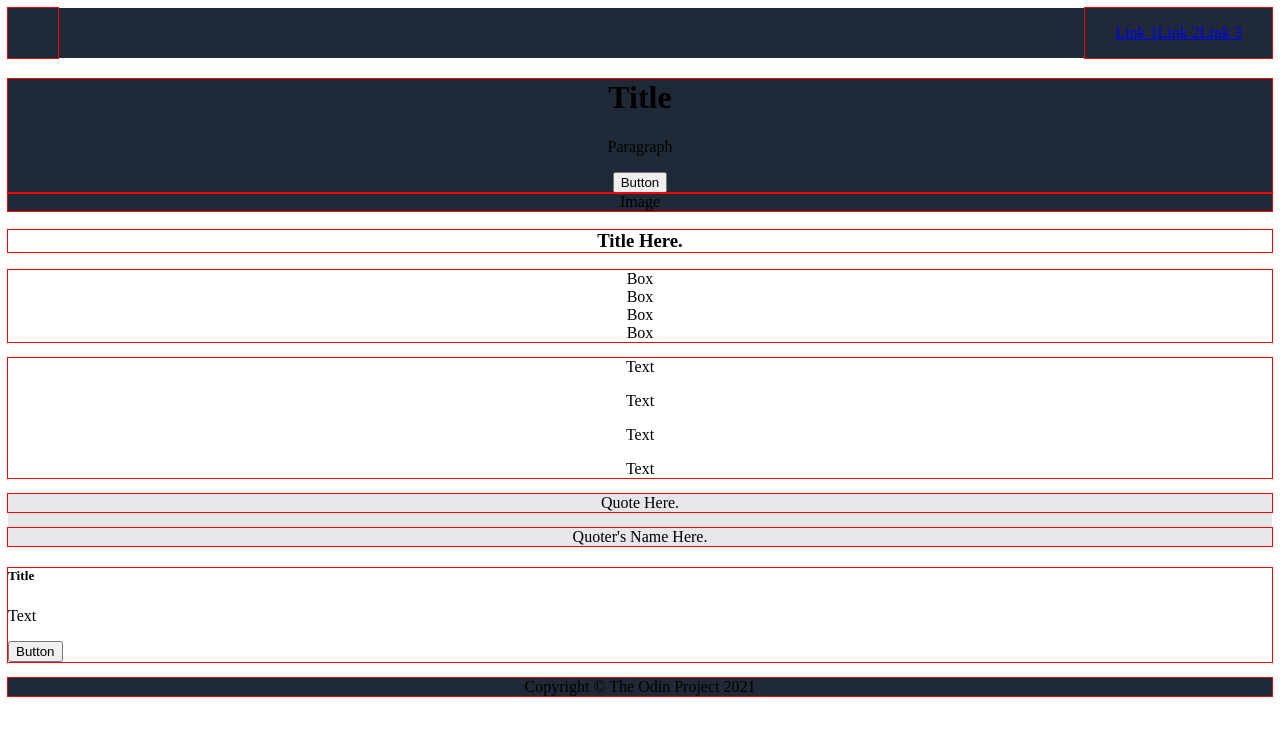
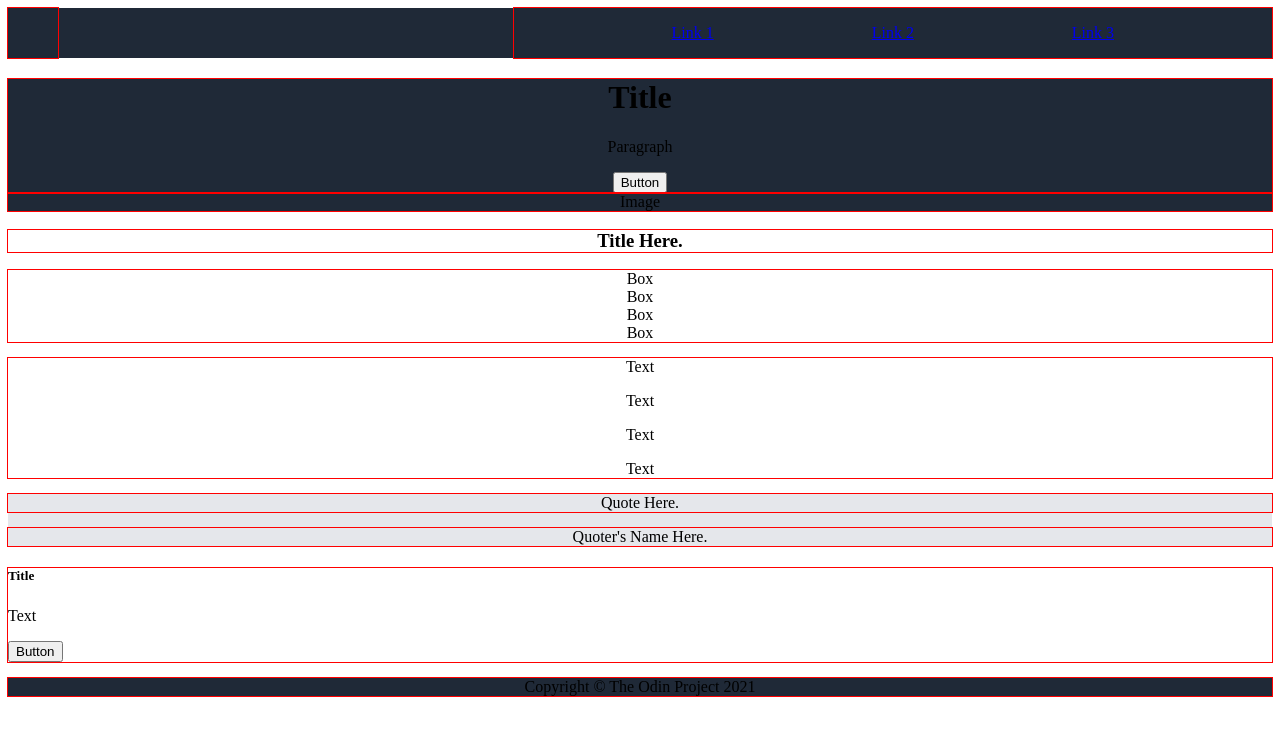
Before and after one commit to Junai-3/landingPageProject, a website built with Vite: page index.html in a window 1280 px wide. Built offline with nearby package versions, Linux system fonts and the light colour scheme.

Commit message:
Spaced out the header links, UI now looks more natural and not cramped up

```diff
--- a/src/style.css
+++ b/src/style.css
@@ -36,8 +36,7 @@
     justify-content: space-evenly;
     align-items: center;
     align-content: center;
-    padding-left: 30px;
-    padding-right: 30px;
+    width: 60%;
 }
 
 .header .logo {
```
